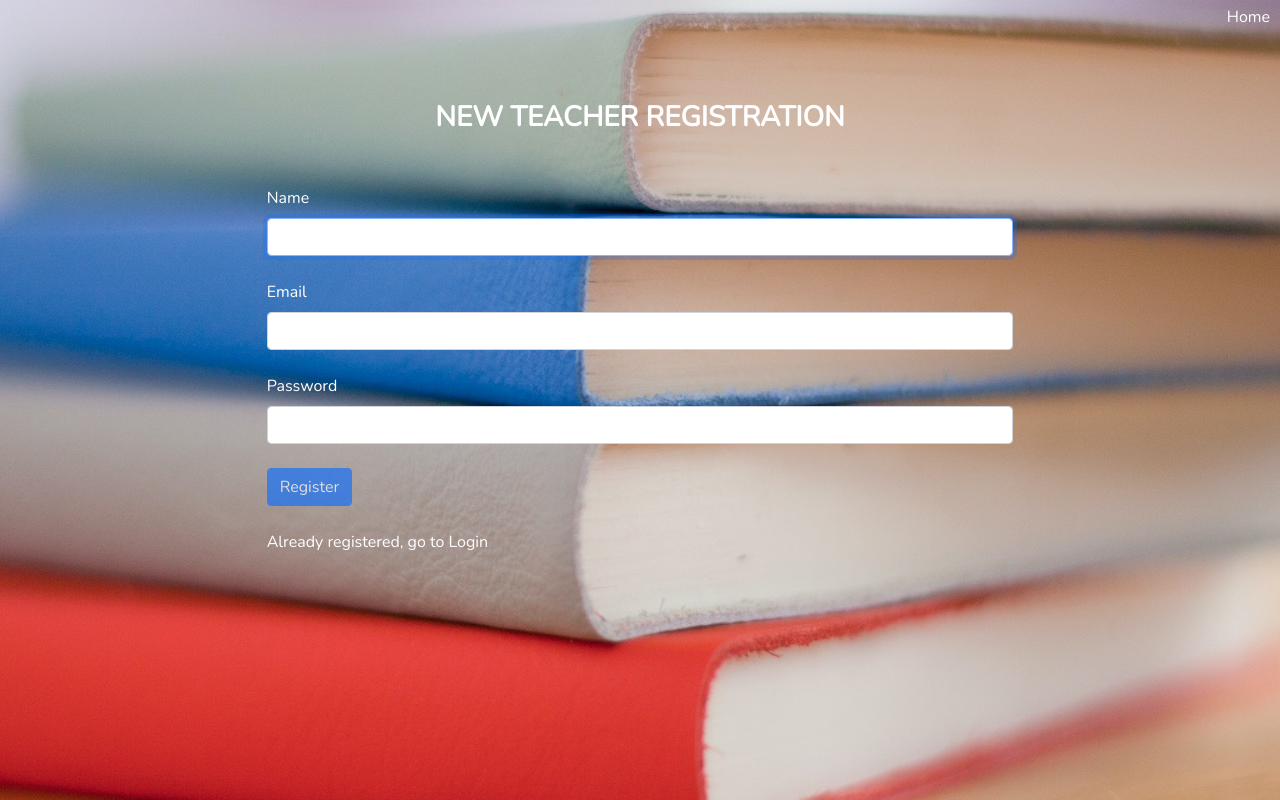
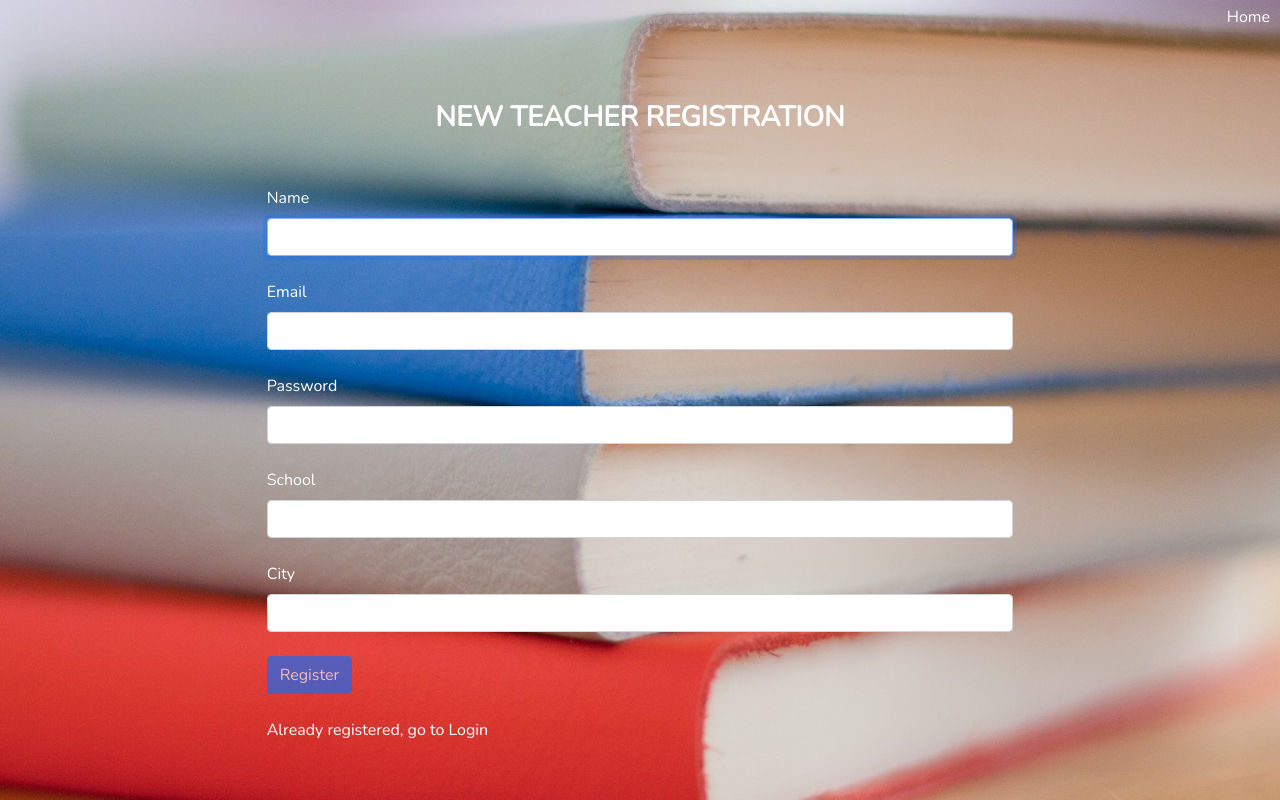
Before and after one commit to Paddybaba/thequestionmark, a Next.js app: page /login/registerTeacher in a window 1280 px wide. Built offline with nearby package versions, Linux system fonts and the light colour scheme.

Commit message:
Teacher registration and activation

```diff
--- a/pages/login/registerTeacher.js
+++ b/pages/login/registerTeacher.js
@@ -12,20 +12,24 @@ const registerTeacher = (props) => {
   const [email, setEmail] = useState("");
   const [password, setPassword] = useState("");
   const [teacherName, setTeacherName] = useState("");
+  const [school, setSchool] = useState("");
+  const [city, setCity] = useState("");
   const router = useRouter();
 
   function validateForm() {
-    return email.length > 0 && password.length > 0 && teacherName.length > 0;
+    return email.length > 0 && password.length > 0 && teacherName.length > 0 && school.length> 0 && city.length > 0;
   }
 
   async function handleSubmit() {
     try {
-      const resposne = await axios.post(`${path}/registerTeacher`, {
+      const resposne = await axios.post(`${path}/registerTeacher2`, {
         teacher_id: email,
         teacher_name: teacherName,
         password: password,
+        school : school,
+        city : city
       });
-      const data = await resposne.data; // receive : Registered Succesfully
+      const data = await resposne.data; // receive : Registered Succesfully activation link sent
 
       if (resposne.status === 400 || !data) {
         window.alert("Something went wrong during registration !!!");
@@ -34,13 +38,13 @@ const registerTeacher = (props) => {
           teacher_id: email,
           teacher_name: teacherName,
         };
-        alert(`${teacher.teacher_name} registered successfully !!! Proceeding to add questions ...`);
+        alert(`${teacher.teacher_name} registered successfully !!! Please check your mail for activation link ...`);
         localStorage.setItem("teacher", JSON.stringify(teacher));
         // props.userLoginHandler(student);       ********************
-        router.push("/question/addQuestion2");
+        // router.push("/question/addQuestion2");
       }
     } catch (err) {
-      alert("fetch error");
+      alert("Error Registering teacher");
       console.log(err.message);
     }
   }
@@ -90,6 +94,22 @@ const registerTeacher = (props) => {
               onChange={(e) => setPassword(e.target.value)}
             />
           </Form.Group>
+          <Form.Group className="mt-4" size="lg" controlId="school">
+            <Form.Label>School</Form.Label>
+            <Form.Control
+              type="text"
+              value={school}
+              onChange={(e) => setSchool(e.target.value)}
+            />
+          </Form.Group>
+          <Form.Group className="mt-4" size="lg" controlId="city">
+            <Form.Label>City</Form.Label>
+            <Form.Control
+              type="text"
+              value={city}
+              onChange={(e) => setCity(e.target.value)}
+            />
+          </Form.Group>
           <Button
             block="true"
             className="mt-4"
@@ -110,10 +130,5 @@ const registerTeacher = (props) => {
     </div>
   );
 };
-// const mdtp = (dispatch) => ({
-//   teacherLoginHandler: (data) => dispatch(userLogin(data)),
-// });
-// const mstp = (state) => ({
-//   student: state.studentReducer,
-// });
+
 export default registerTeacher;
```
